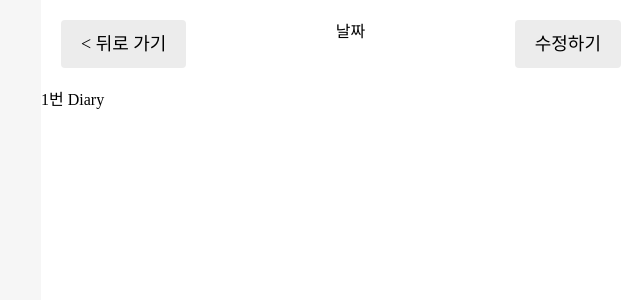
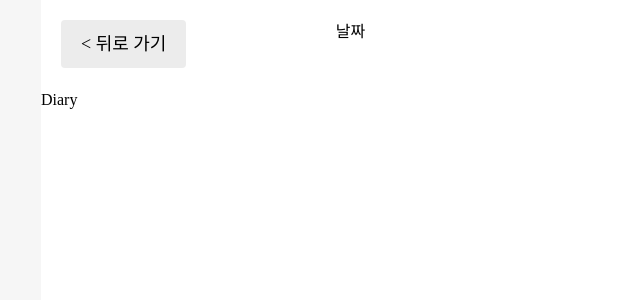
Before and after one commit to jjanie00/emotion-diary, a React (Vite) app: page /diary/1 in a window 1280 px wide. Shown: the top 300 px of the page, without its empty margins (299-939 px from the left). Built offline with nearby package versions, Linux system fonts and the light colour scheme; a web font is replaced by a local one.

Commit message:
feat: 경로에 따른 헤더 버튼 조건부 렌더링
- 상세 페이지에서만 수정 버튼 렌더링

```diff
--- a/package.json
+++ b/package.json
@@ -11,6 +11,7 @@
   },
   "dependencies": {
     "@tailwindcss/vite": "^4.1.13",
+    "clsx": "^2.1.1",
     "react": "^19.1.1",
     "react-dom": "^19.1.1",
     "react-router": "^7.9.1",
--- a/src/components/Header.tsx
+++ b/src/components/Header.tsx
@@ -1,11 +1,15 @@
 import HeaderButton from "./HeaderButton";
+import { useLocation } from "react-router";
 
 export default function Header() {
+
+  const location = useLocation();
+
   return (
     <div className="flex border-gray-300 place-content-between p-5">
-      <HeaderButton text="< 뒤로 가기" />
+      <HeaderButton text="< 뒤로 가기" isVisible/>
       <h1>날짜</h1>
-      <HeaderButton text="수정하기" />
+      <HeaderButton text="수정하기" isVisible = {location.pathname === "/diary"} />
     </div>
   )
 }
--- a/src/components/HeaderButton.tsx
+++ b/src/components/HeaderButton.tsx
@@ -1,5 +1,10 @@
-export default function HeaderButton({ text }: { text: string }) {
+import clsx from "clsx"
+
+export default function HeaderButton({ text, isVisible }: { text: string, isVisible: boolean }) {
   return (
-    <button className="bg-[#ececec] border border-none rounded-sm cursor-pointer text-lg py-2.5 px-5">{text}</button>
+    <button className = {clsx(
+      'bg-[#ececec] border border-none rounded-sm cursor-pointer text-lg py-2.5 px-5',
+      isVisible ? 'block' : 'opacity-0'
+    )}>{text}</button>
   )
 }
--- a/src/pages/Diary.tsx
+++ b/src/pages/Diary.tsx
@@ -1,19 +1,8 @@
-import { useParams, useSearchParams } from "react-router"
-
 // diary page
 export default function Diary() {
-  // URL 파라미터
-  const params = useParams(); // object { id : xx }
-  console.log(params);
-
-  // 쿼리 스트링
-  const [searchParams, setSearchParams] = useSearchParams();
-  console.log('쿼리 스트링', searchParams);
-
   return (
     <>
-      <div>{params.id}번 Diary</div>
-      <div>{searchParams.get('name')}</div>
+      <div>Diary</div>
     </>
   )
 }
--- a/src/pages/Home.tsx
+++ b/src/pages/Home.tsx
@@ -1,6 +1,5 @@
 // main page
 export default function Home() {
-
 
   return (
     <div>
```
Also changed, not shown: 1 other file (tests, documents, lock files or other folders).
